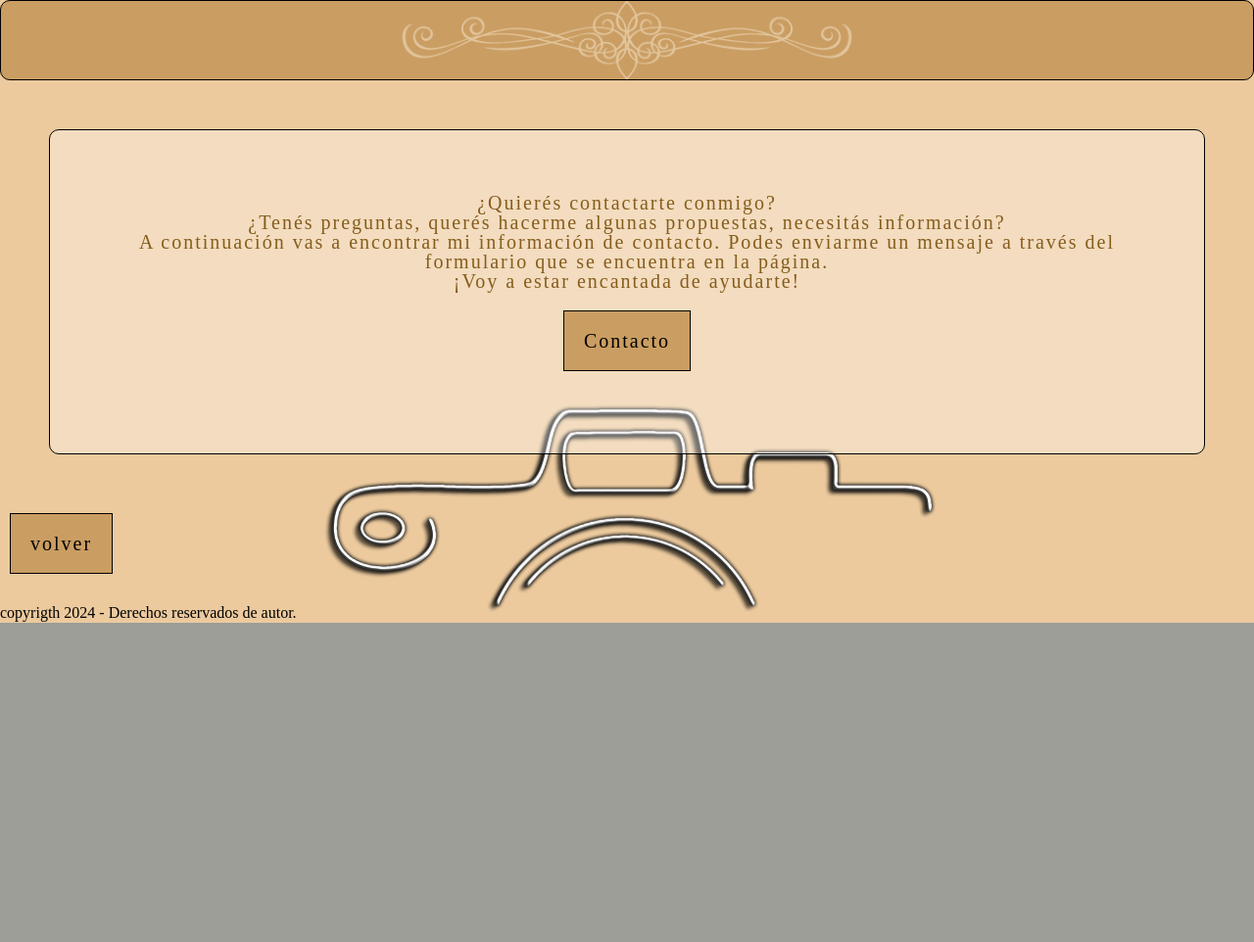
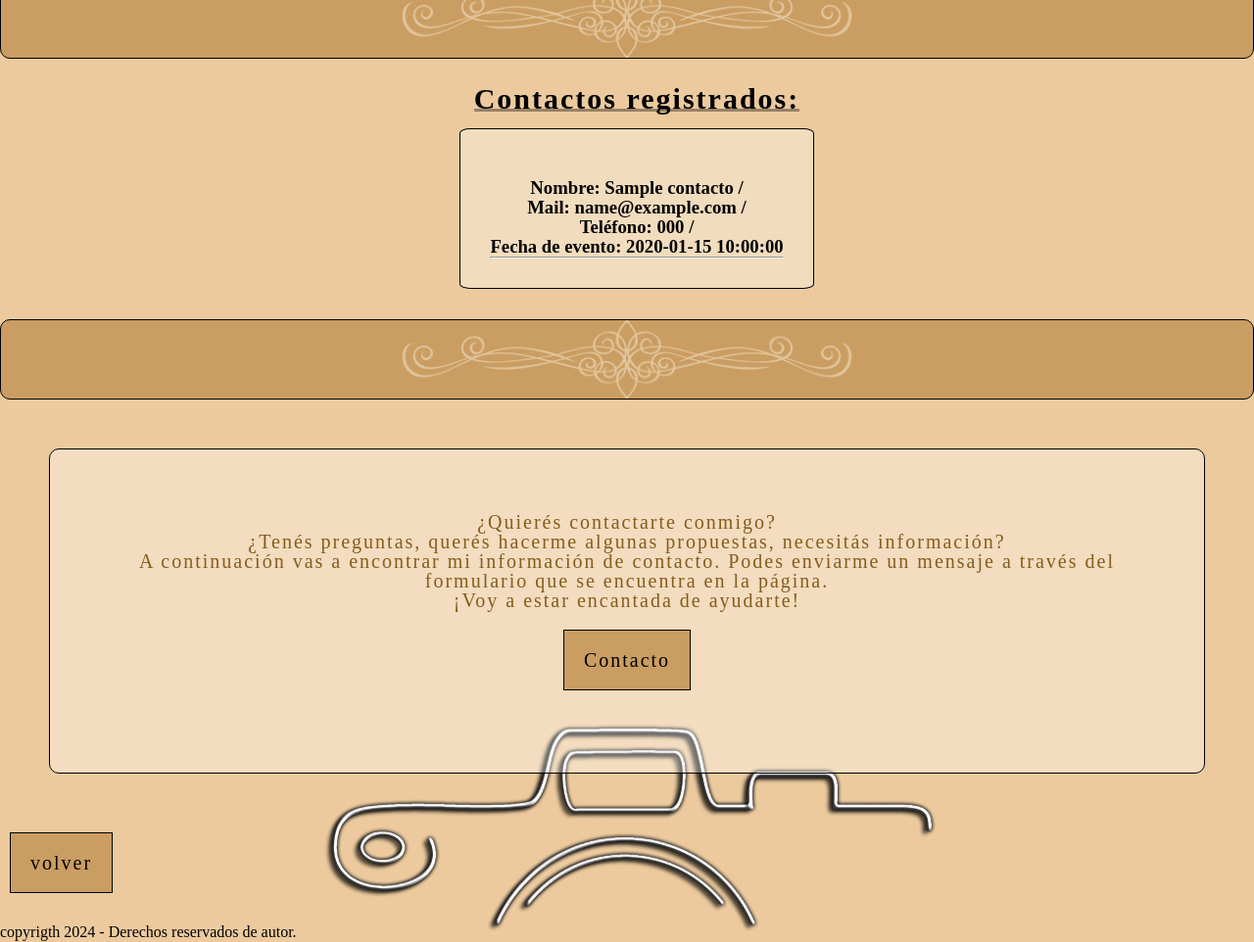
Before and after one commit to VeroSpi/g19-fotografia2024, a Flask app: page /contacto in a window 1280 px wide. Shown: the part 1322-2284 px from the top of the page at 98% size. Before the commit the page ends 1958 px from the top, so only its background shows below. Run offline with Flask 3, Linux system fonts and the light colour scheme; tables that the repository leaves empty or names only in its code hold one stand-in row (values such as "Sample post").

Commit message:
conexion con la base de datos creacion de registro de contactos con select

```diff
--- a/tp/app/app.py
+++ b/tp/app/app.py
@@ -2,7 +2,7 @@
 # cd app --> flask --app app run --debug
 
 from flask import Flask, render_template, request, redirect, url_for
-from base_de_datos import conexionMySQL
+from controller_db import conexionMySQL,ver_contactos
 
 app = Flask(__name__)
 
@@ -15,9 +15,10 @@
 # Sección Contacto
 @app.route("/contacto")
 def Contacto():
-    conexion = conexionMySQL()
+    contacto = ver_contactos()
     title = "contacto"
-    return render_template("contacto.html", title=title, conexion=conexion)
+    return render_template("contacto.html", title=title,
+    contacto =contacto)
 
 # Sección Conóceme
 @app.route("/conoceme")
--- a/tp/app/base_de_datos.py
+++ /dev/null
@@ -1,37 +0,0 @@
-# pip install pymysql
-
-# conectar a la base de datos:
-#
-
-import pymysql
-
-# Configurar la conexión a la base de datos
-user = "root"
-password = ""
-host = "localhost"
-database = "fotografia"
-
-def conexionMySQL():
-    connection = pymysql.connect(user=user, host=host, password=password, database=database)
-
-
-# def conexionMySQL():
-#     try:
-#         connection = pymysql.connect(user=user, host=host, password=password, database=database)
-#         print("Conexión exitosa")
-#         return connection
-#     except pymysql.MySQLError as e:
-#         print(f"Error al conectar a la base de datos: {e}")
-#         return None
-
-
-# @app.route('/bd-contactos')
-# def contactos():
-#     title = contactos
-#     conn = mysql.conexion.connect(**db_config)
-#     cursor = conn.cursor(dictionary=True)
-#     cursor.execute("SELECT * FROM contactos")
-#     contactos = cursor.fetchall()
-#     cursor.close()
-#     conn.close()
-#     return render_template('contactos.html', title = title)
--- /dev/null
+++ b/tp/app/controller_db.py
@@ -0,0 +1,20 @@
+from db import conexionMySQL
+
+# consultas -> CRUD
+
+# read -> SELECT
+def ver_contactos():
+    # conexion:
+    conexion = conexionMySQL()
+    # consulta db:
+    with conexion.cursor() as cursor:
+        # Read a single record
+        sql = "SELECT * FROM contactos"
+        cursor.execute(sql)
+        #  se procesan los resultados:
+        result = cursor.fetchall()
+
+        # cerrar la conexion:
+        conexion.commit()
+        conexion.close()
+        return result
--- /dev/null
+++ b/tp/app/db.py
@@ -0,0 +1,15 @@
+# pip install pymysql
+
+# conectar a la base de datos:
+
+
+import pymysql
+
+# Configurar la conexión a la base de datos
+user = "root"
+password = ""
+host = "localhost"
+database = "fotografia"
+
+def conexionMySQL():
+    return pymysql.connect(user=user, host=host, password=password, database=database)
--- a/tp/app/templates/contacto.html
+++ b/tp/app/templates/contacto.html
@@ -2,11 +2,6 @@
 {% include 'defaults/header.html' %}
 
 <body>
-
-    <div>
-        conexion de base de datos : {{conexion}}
-    </div>
-
     <div class="titulo-contacto">
         <h1>Contacto</h1>
     </div>
@@ -25,6 +20,9 @@
                     <iframe id="mapa" src="https://www.google.com/maps/embed?pb=!1m18!1m12!1m3!1d3283.8443001789847!2d-58.374565074259685!3d-34.608098472952726!2m3!1f0!2f0!3f0!3m2!1i1024!2i768!4f13.1!3m3!1m2!1s0x95a3352cbe276f75%3A0xe16921ef0545f86d!2sCasa%20Rosada!5e0!3m2!1ses-419!2sar!4v1715489720022!5m2!1ses-419!2sar" width="300" height="225" style="border:0;" allowfullscreen="" loading="lazy" referrerpolicy="no-referrer-when-downgrade"></iframe>
                 </div>
             </div>
+
+            <section>
+
                 <div id="formulario">
                     <form action="mailto:fotografias@fotografias.com">
                         <br>
@@ -58,6 +56,7 @@
 
                     </form>
                 </div>
+            </section>
     </div>
 
 
@@ -65,6 +64,21 @@
         <br>
     </div>
 
+    <section class="seccion-imagenes">
+        <h2 style="color:rgb(0, 0, 0)">Contactos registrados:</h2>
+        <div style="color: rgb(0, 0, 0);">
+            <h3>
+                {%for i in contacto%}
+                <br> Nombre: {{i[1]}} / <br> Mail: {{i[2]}} /<br> Teléfono: {{i[3]}} / <br> Fecha de evento: {{i [4]}}
+                <hr>
+                {%endfor%}
+            </h3>
+        </div>
+    </section>
+
+    <div class="separacion">
+        <br>
+    </div>
 
     {% include 'defaults/footer.html' %}
 
```
Lines whose indentation alone changed are shown as unchanged.
